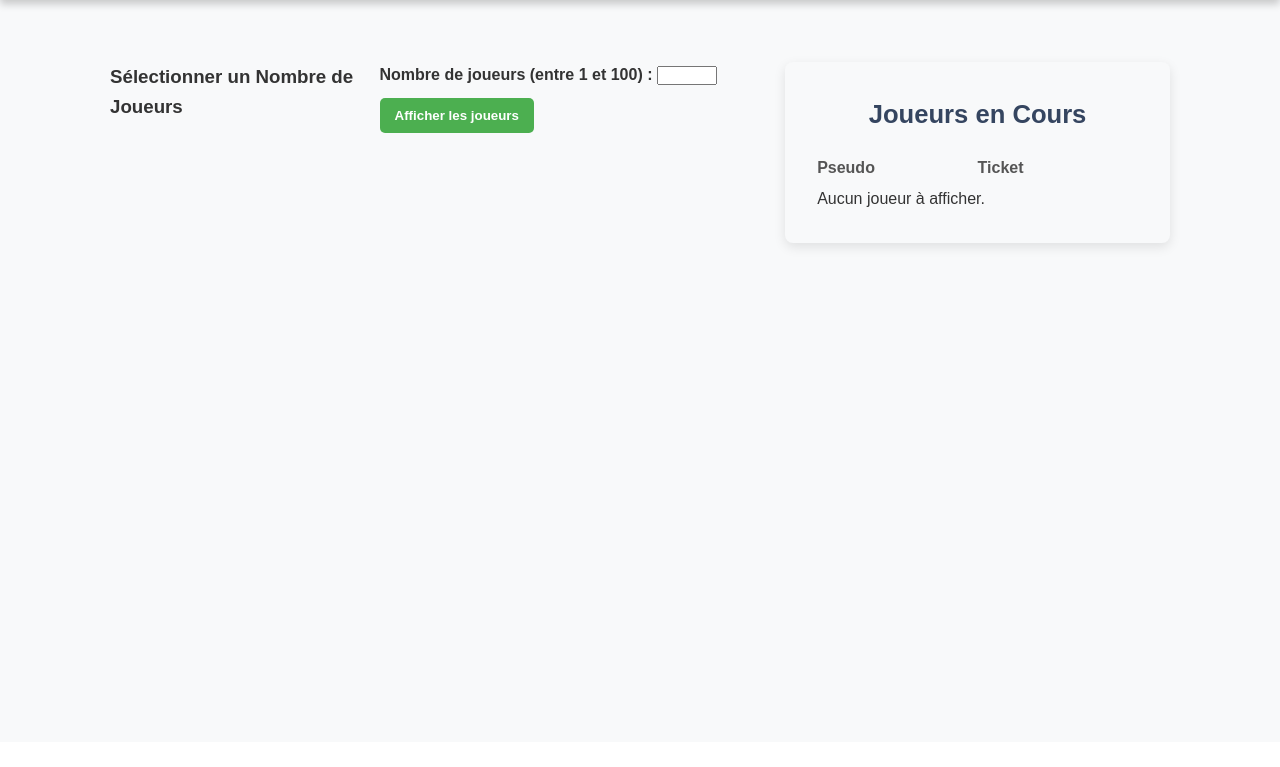
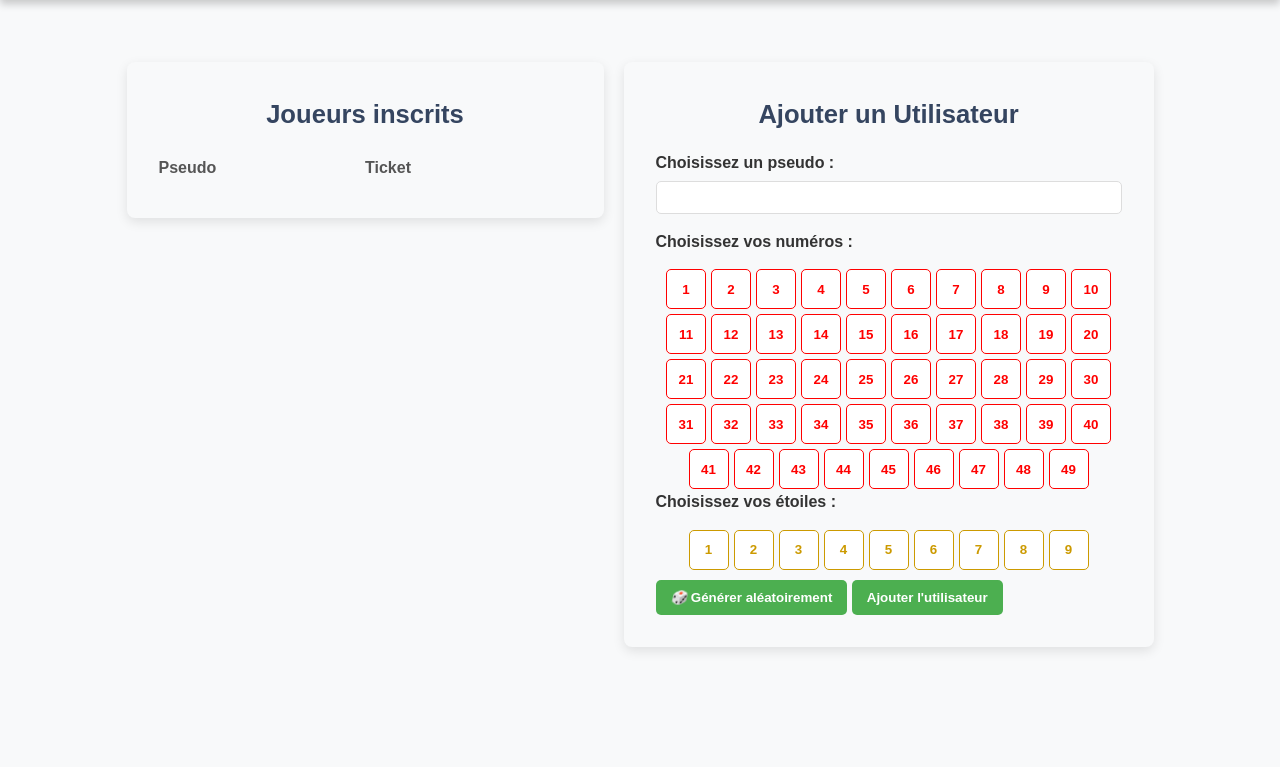
Before and after one commit to safiya6/qualitedev_loto, a PHP site: page /?controller=joueurs in a window 1280 px wide. Shown: the part 58-825 px from the top of the page. Before the commit the page ends 309 px from the top, so only its background shows below. Run offline with PHP 8.4, Linux system fonts and the light colour scheme; data that the repository does not hold is empty; some libraries are stand-ins or nearby versions.

Commit message:
modification view

```diff
--- a/Views/view_add_user.php
+++ b/Views/view_add_user.php
@@ -1,53 +1,58 @@
 <?php require_once "view_begin.php"; ?>
 
 <div class="container">
-    <h3>Sélectionner un Nombre de Joueurs</h3>
+    <!-- Affichage du message d'erreur -->
 
-    <!-- Formulaire pour sélectionner un nombre de joueurs -->
-    <form action="?controller=partie&action=selectRandomJoueurs" method="POST">
-        <label for="nombre">Nombre de joueurs (entre 1 et 100) :</label>
-        <input type="number" id="nombre" name="nombre" min="1" max="100" required>
-        <button type="submit" class="generate-button">Afficher les joueurs</button>
-    </form>
 
-    <!-- Liste des joueurs en cours -->
+    <!-- Liste des utilisateurs -->
     <div class="users-list">
-        <h3>Joueurs en Cours</h3>
-
+        <h3>Joueurs inscrits</h3>
         <div class="header-row">
             <div class="header-item">Pseudo</div>
             <div class="header-item">Ticket</div>
         </div>
+        <div class="data-rows">
+            <?php foreach ($joueurs as $joueur): ?>
+                <div class="data-row">
+                    <div class="user-item"><?= htmlspecialchars($joueur['pseudo']) ?></div>
+                    <div class="ticket-item"><?= htmlspecialchars($joueur['ticket']) ?></div>
 
-        <div class="data-rows" id="data-rows">
-            <?php if (!empty($joueurs)): ?>
-                <?php foreach ($joueurs as $joueur): ?>
-                    <div class="data-row" data-id="<?= $joueur['id_joueur_pred'] ?>">
-                        <div class="user-item"><?= htmlspecialchars($joueur['pseudo']) ?></div>
-                        <div class="ticket-item"><?= htmlspecialchars($joueur['ticket']) ?></div>
-                        <!-- Boutons de modification et suppression -->
-                        <button type="button" class="edit-button" onclick="showEditForm(<?= $joueur['id_joueur_pred'] ?>, '<?= htmlspecialchars($joueur['pseudo'], ENT_QUOTES) ?>', '<?= htmlspecialchars($joueur['ticket'], ENT_QUOTES) ?>')">🖊️ Modifier</button>
+                    <!-- Delete Button Form -->
+                    <form action="?controller=joueurs&action=deleteUser" method="POST" class="delete-form">
+                        <input type="hidden" name="id_joueur" value="<?= $joueur['id_joueur'] ?>">
+                        <button type="submit" class="delete-button">
+                            <svg xmlns="http://www.w3.org/2000/svg" width="16" height="16" fill="currentColor" class="bi bi-trash" viewBox="0 0 16 16">
+                                <path d="M5.5 5.5a.5.5 0 0 1 .5-.5h4a.5.5 0 0 1 .5.5v8a.5.5 0 0 1-.5.5h-4a.5.5 0 0 1-.5-.5v-8zM4.118 4a1 1 0 0 1 .82-.4h6.144a1 1 0 0 1 .82.4l.845 1H3.273l.845-1zM1 4.5A.5.5 0 0 1 1.5 4h13a.5.5 0 0 1 .5.5V5h-15v-.5zM2 5.5v9A1.5 1.5 0 0 0 3.5 16h9a1.5 1.5 0 0 0 1.5-1.5v-9H2z"/>
+                            </svg>
+                        </button>
+                    </form>
 
-                        <button type="button" class="delete-button" onclick="deleteUser(<?= $joueur['id_joueur_pred'] ?>)">🗑️ Supprimer</button>
-                    </div>
-                <?php endforeach; ?>
-            <?php else: ?>
-                <p>Aucun joueur à afficher.</p>
-            <?php endif; ?>
+                    <!-- Edit Button -->
+                    <button type="button" class="edit-button"
+                        onclick="populateForm(<?= $joueur['id_joueur'] ?>, '<?= htmlspecialchars($joueur['pseudo'], ENT_QUOTES) ?>', '<?= htmlspecialchars($joueur['ticket'], ENT_QUOTES) ?>')">
+                        <svg xmlns="http://www.w3.org/2000/svg" width="16" height="16" fill="currentColor" class="bi bi-pencil" viewBox="0 0 16 16">
+                            <path d="M12.146 0a.5.5 0 0 1 .352.146l2.5 2.5a.5.5 0 0 1 0 .708L13.207 4.646l-3-3L12.146.146A.5.5 0 0 1 12.146 0z"/>
+                            <path fill-rule="evenodd" d="M1 13.5V16h2.5l7-7-2.5-2.5-7 7zm.646-.146l7-7L10.5 7.207l-7 7H1v-1.5a.5.5 0 0 1 .146-.354z"/>
+                        </svg>
+                    </button>
+                </div>
+            <?php endforeach; ?>
         </div>
     </div>
 
-    <!-- Formulaire de modification caché au départ -->
-    <div id="edit-form-container" class="form-container" style="display: none;">
-        <h2>Modifier un Utilisateur</h2>
-        <form action="?controller=partie&action=editUser" method="POST" onsubmit="return prepareTicket()">
-            <input type="hidden" id="edit-id_joueur" name="id_joueur">
+    <!-- Formulaire d'ajout d'utilisateur -->
+    <div class="form-container">
+        <h2>Ajouter un Utilisateur</h2>
+        <form action="?controller=joueurs&action=addUser" method="POST" onsubmit="return prepareTicket()">
             <div class="form-group">
-                <label for="edit-pseudo">Pseudo :</label>
-                <input type="text" id="edit-pseudo" name="pseudo" required>
+                <label for="pseudo">Choisissez un pseudo :</label>
+                <input type="text" id="pseudo" name="pseudo" required>
             </div>
-            <div id="error-message" style="display: none; color: red; margin-bottom: 20px;"></div>
-
+            <?php if (isset($message) && $message): ?>
+                <div id="error-message" style="display: block; color: red; margin-bottom: 20px;">
+                    <?= htmlspecialchars($message) ?>
+                </div>
+            <?php endif; ?>
             <label>Choisissez vos numéros :</label>
             <div class="number-grid">
                 <?php for ($i = 1; $i <= 49; $i++): ?>
@@ -62,36 +67,19 @@
                 <?php endfor; ?>
             </div>
 
-            <button type="button" class="generate-button" onclick="generateRandomSelection()">🎲 Générer aléatoirement</button>
+            <button type="button" class="generate-button" onclick="generateRandomSelection()">
+                <i>🎲</i> Générer aléatoirement
+            </button>
+
+            <!-- Champs masqués pour stocker les numéros et les étoiles -->
             <input type="hidden" id="numbers" name="numbers">
             <input type="hidden" id="stars" name="stars">
-            <button type="submit" class="generate-button">Modifier l'utilisateur</button>
+
+            <button type="submit" class="generate-button">Ajouter l'utilisateur</button>
         </form>
     </div>
 </div>
 
 <script src="Utils/fonction_add_user.js"></script>
-<script>
-function deleteUser(id_joueur) {
-    if (!confirm("Voulez-vous vraiment supprimer cet utilisateur ?")) return;
-    fetch(`?controller=partie&action=deleteUser&id_joueur=${id_joueur}`, {
-        method: 'POST',
-        headers: {
-            'Content-Type': 'application/json'
-        }
-    })
-    .then(response => response.json())
-    .then(data => {
-        if (data.success) {
-            const row = document.querySelector(`.data-row[data-id='${id_joueur}']`);
-            if (row) row.remove();
-        } else {
-            alert("Erreur lors de la suppression du joueur.");
-        }
-    })
-    .catch(error => console.error("Erreur AJAX:", error));
-}
-</script>
-
 </body>
 </html>
```
Also changed, not shown: Views/view_simulation.php (+27 -10 lines).
